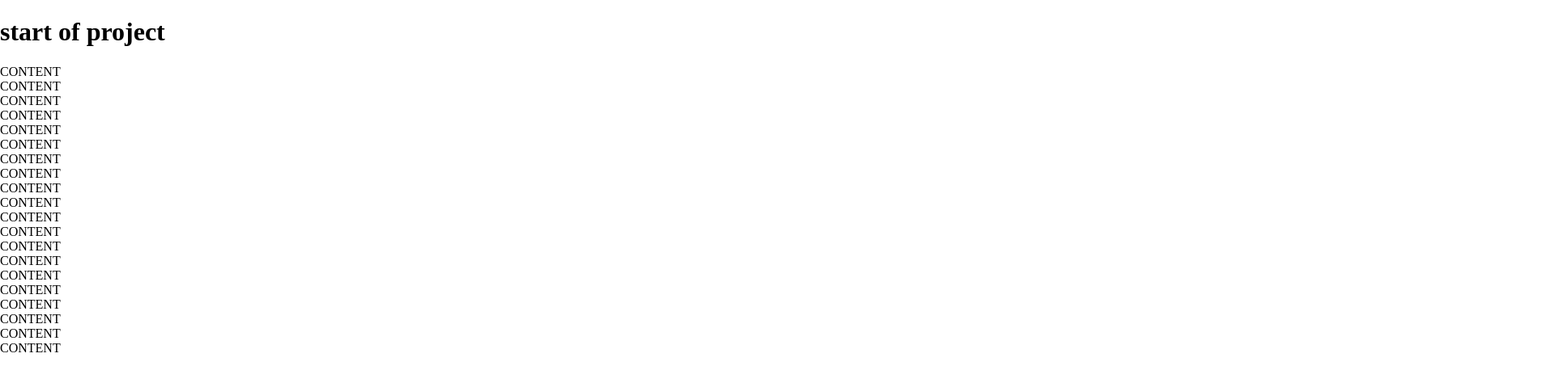
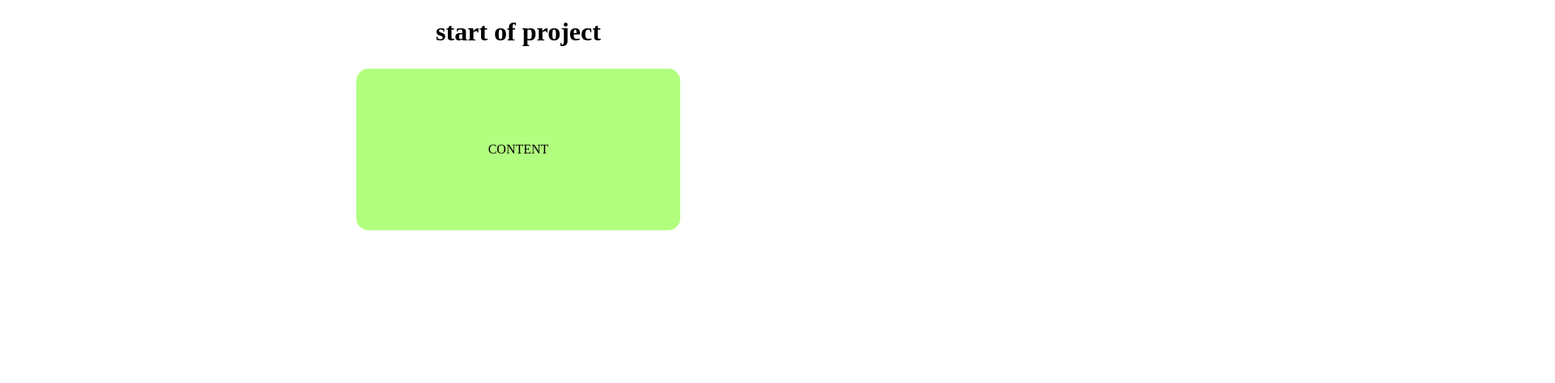
Before and after one commit to Ameer2000Mzori/Scroll-Animation, a website built with webpack: page src/index.html in a window 1280 px wide. Shown: the top 474 px of the page at 81% size, 1920 px wide, since content can reach past the window. Built offline with nearby package versions, Linux system fonts and the light colour scheme.

Commit message:
styled header

```diff
--- a/src/index.html
+++ b/src/index.html
@@ -13,7 +13,7 @@
   <body>
     <div class="box-Wrapper">
       <h1>start of project</h1>
-      <div class="box">CONTENT</div>
+      <div class="box show">CONTENT</div>
       <div class="box">CONTENT</div>
       <div class="box">CONTENT</div>
       <div class="box">CONTENT</div>
--- a/src/style.scss
+++ b/src/style.scss
@@ -2,3 +2,44 @@ body {
   padding: 0;
   margin: 0;
 }
+
+.box-Wrapper {
+  display: flex;
+  flex-direction: column;
+  text-align: center;
+  align-items: center;
+  justify-content: space-evenly;
+
+  .box {
+    display: flex;
+    flex-direction: column;
+    text-align: center;
+    align-items: center;
+    justify-content: space-evenly;
+    width: 400px;
+    height: 200px;
+    margin: 5px;
+    border-radius: 15px;
+    background-color: rgb(178, 255, 127);
+    transform: translateX(400%);
+    transition: transform 2s;
+  }
+
+  .box:nth-of-type(even) {
+    transform: translateX(-400%);
+  }
+
+  .box.show {
+    transform: translateX(0);
+  }
+
+  @media screen and (max-width: 769px) {
+    .box {
+      transform: translateX(200%);
+    }
+
+    .box:nth-of-type(even) {
+      transform: translateX(-200%);
+    }
+  }
+}
```
Also changed, not shown: dist/index.html, src/style.css, 1 other file.
